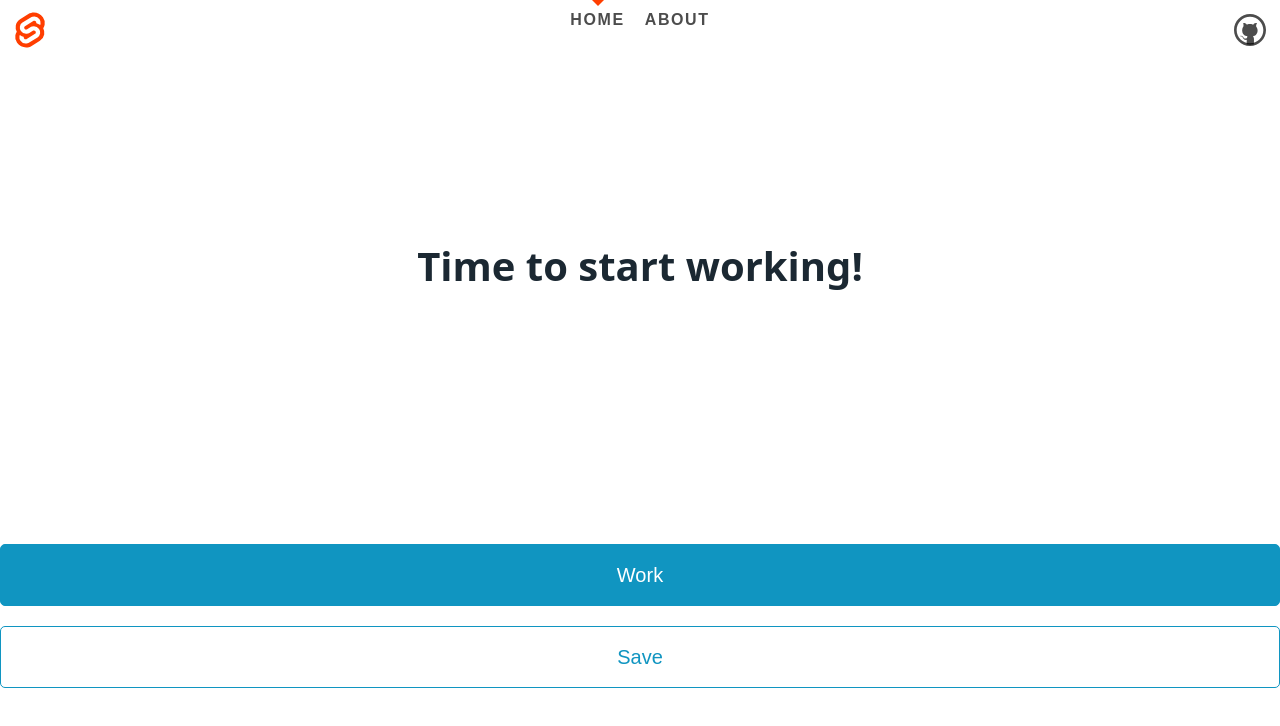
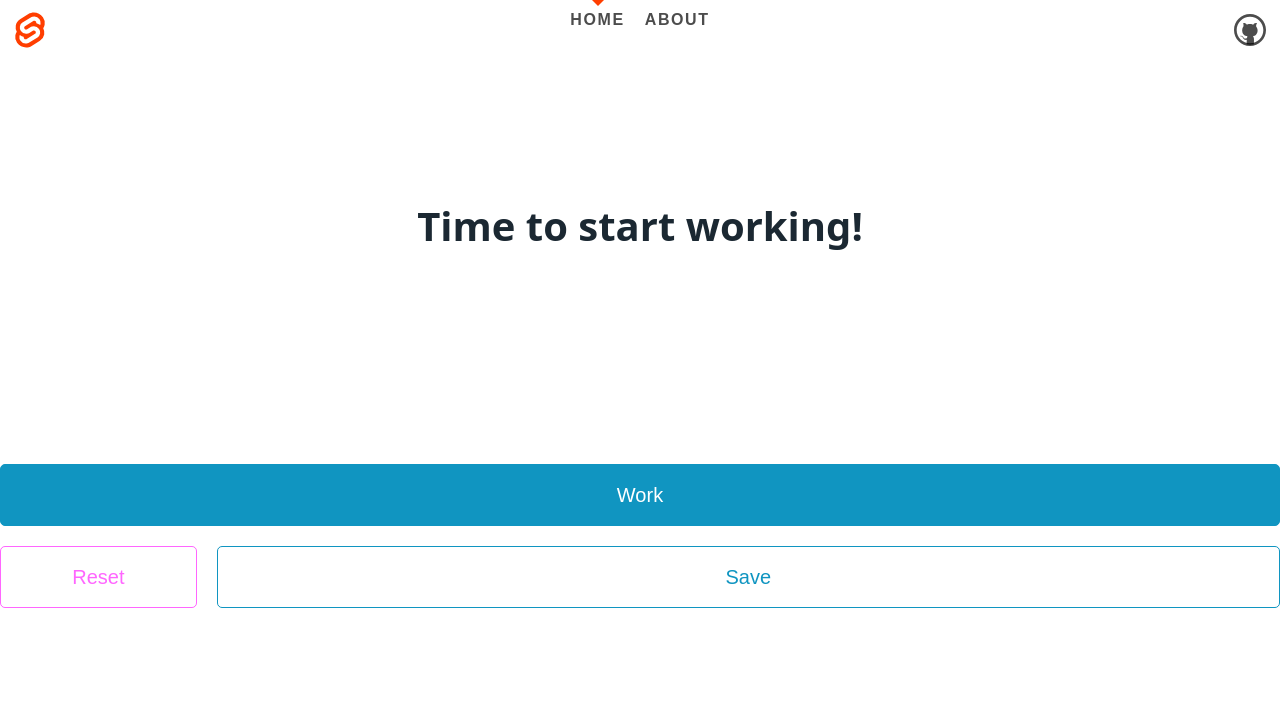
Before and after one commit to shadow-identity/time-tracker, a SvelteKit app: page / in a window 1280 px wide. Shown: the top 726 px of the page. Built offline with nearby package versions, Linux system fonts and the light colour scheme.

Commit message:
Reset records, store in indexeddb

```diff
--- a/package.json
+++ b/package.json
@@ -28,6 +28,7 @@
 		"eslint": "^8.28.0",
 		"eslint-config-prettier": "^8.5.0",
 		"eslint-plugin-svelte3": "^4.0.0",
+		"idb-keyval": "^6.2.0",
 		"luxon": "^3.2.1",
 		"prettier": "^2.8.0",
 		"prettier-plugin-svelte": "^2.8.1",
--- a/src/routes/Counter.svelte
+++ b/src/routes/Counter.svelte
@@ -2,19 +2,56 @@
 	import { DateTime, Duration, Interval } from 'luxon';
 	import { browser } from '$app/environment';
 	import Time, { State } from './Time.svelte';
+	import { get, set } from 'idb-keyval';
+	import { onMount } from 'svelte';
 
 	type WorkRecord = { isWorking: boolean; timestamp: DateTime };
+	type SerializedWorkRecords = {
+		isWorking: boolean;
+		timestamp: number;
+	};
+
+	const IDB_KEY_FORMAT = 'yyyy_MM_dd';
+	const PRINT_FORMAT = 'hh:mm:ss';
 
 	let isWorking = false;
 	let workRecords: WorkRecord[] = [];
-	const switchState = () => {
-		isWorking = !isWorking;
-		workRecords = [...workRecords, { isWorking, timestamp: DateTime.now() }];
-	};
 
 	let currentPeriod = '';
 	let totallyWorked = '';
 	let pauseDuration = ''; // todo: remove from here?
+
+	const serializeWorkRecords = (workRecords: WorkRecord[]): SerializedWorkRecords[] => {
+		return workRecords.map((workRecord) => ({
+			isWorking: workRecord.isWorking,
+			timestamp: workRecord.timestamp.toMillis()
+		}));
+	};
+
+	const restoreWorkRecords = (serializedWorkRecords: SerializedWorkRecords[]): WorkRecords[] => {
+		return serializedWorkRecords.map((workRecord) => ({
+			isWorking: workRecord.isWorking,
+			timestamp: DateTime.fromMillis(workRecord.timestamp)
+		}));
+	};
+
+	const readData = async () => {
+		workRecords = restoreWorkRecords((await get(DateTime.now().toFormat(IDB_KEY_FORMAT))) ?? []);
+		if (workRecords.length) isWorking = workRecords.at(-1)?.isWorking ?? false;
+	};
+
+	onMount(() => {
+		readData();
+	});
+
+	const switchState = () => {
+		isWorking = !isWorking;
+		const newWorkRecord = { isWorking, timestamp: DateTime.now() };
+		workRecords.push(newWorkRecord);
+		workRecords = workRecords;
+
+		set(DateTime.now().toFormat(IDB_KEY_FORMAT), serializeWorkRecords(workRecords));
+	};
 
 	const workRecordsReducer = (
 		duration: Duration,
@@ -55,13 +92,13 @@
 	const prepareExportString = () => {
 		const firstWorkingTime = workRecords
 			.find((workRecord) => workRecord.isWorking)
-			?.timestamp.toFormat('hh:mm:ss');
+			?.timestamp.toFormat(PRINT_FORMAT);
 		const lastWorkingTime: WorkRecord = workRecords.findLast((workRecord) => workRecord.isWorking);
 		pauseDuration = workRecords
 			.reduce(pauseRecordsReducer, Duration.fromMillis(0))
-			.toFormat('hh:mm:ss');
+			.toFormat(PRINT_FORMAT);
 		return `${firstWorkingTime}\t${lastWorkingTime.timestamp.toFormat(
-			'hh:mm:ss'
+			PRINT_FORMAT
 		)}\t\t\t${pauseDuration}`;
 	};
 
@@ -94,13 +131,18 @@
 	const updateCurrentPeroid = () => {
 		if (!browser) return;
 		if (workRecords.length) {
+			if (workRecords[0].timestamp.day !== DateTime.now().day) {
+				resetRecords();
+				return;
+			}
+
 			const now = DateTime.now();
 			// eslint-disable-next-line @typescript-eslint/no-non-null-assertion
-			currentPeriod = now.diff(workRecords.at(-1)!.timestamp).toFormat('hh:mm:ss');
+			currentPeriod = now.diff(workRecords.at(-1)!.timestamp).toFormat(PRINT_FORMAT);
 
 			totallyWorked = workRecords
 				.reduce(workRecordsReducer, Duration.fromMillis(0))
-				.toFormat('hh:mm:ss');
+				.toFormat(PRINT_FORMAT);
 		}
 		window.requestAnimationFrame(updateCurrentPeroid);
 	};
@@ -108,20 +150,28 @@
 	browser && window.requestAnimationFrame(updateCurrentPeroid);
 
 	let state: State;
-	$: if (!workRecords.length) state = State.NotStarted;
-	else if (isWorking) state = State.Working;
-	else state = State.Chilling;
+	$: {
+		if (!workRecords.length) state = State.NotStarted;
+		else if (isWorking) state = State.Working;
+		else state = State.Chilling;
+	}
+
+	const resetRecords = () => {
+		workRecords = [];
+		isWorking = false;
+	};
 </script>
 
 <main>
 	<Time {state} currentDuration={currentPeriod} {totallyWorked} />
-
-	{pauseDuration}
 </main>
 
 <footer>
 	<button on:click={switchState}>{isWorking ? 'Pause' : 'Work'}</button>
-	<button on:click={shareOrSave} class="outline">{canShare ? 'Share' : 'Save'}</button>
+	<section>
+		<button on:click={resetRecords} class="outline warning">Reset</button>
+		<button on:click={shareOrSave} class="outline">{canShare ? 'Share' : 'Save'}</button>
+	</section>
 </footer>
 
 <style>
@@ -146,9 +196,31 @@
 		padding: 12px;
 	}
 
+	footer section {
+		display: flex;
+		flex-direction: row;
+		/* flex-wrap: wrap; */
+		justify-content: center;
+		width: 100%;
+		gap: var(--spacing);
+	}
+
+	footer section button:first-child {
+		flex: auto 0 5;
+	}
+
 	@media (min-width: 480px) {
 		footer {
 			padding: 12px 0;
 		}
 	}
+
+	button.warning {
+		color: #f0f9;
+		border-color: #f0f9;
+	}
+	button.warning:hover {
+		color: fuchsia;
+		border-color: fuchsia;
+	}
 </style>
```
Also changed, not shown: 1 other file (tests, documents, lock files or other folders).
